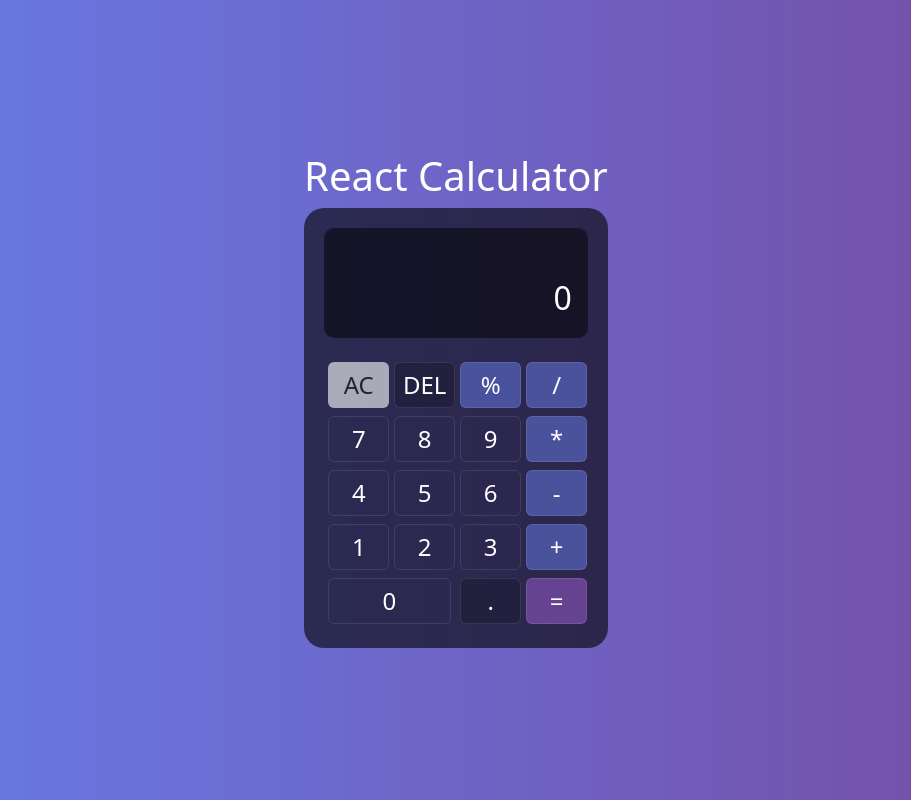
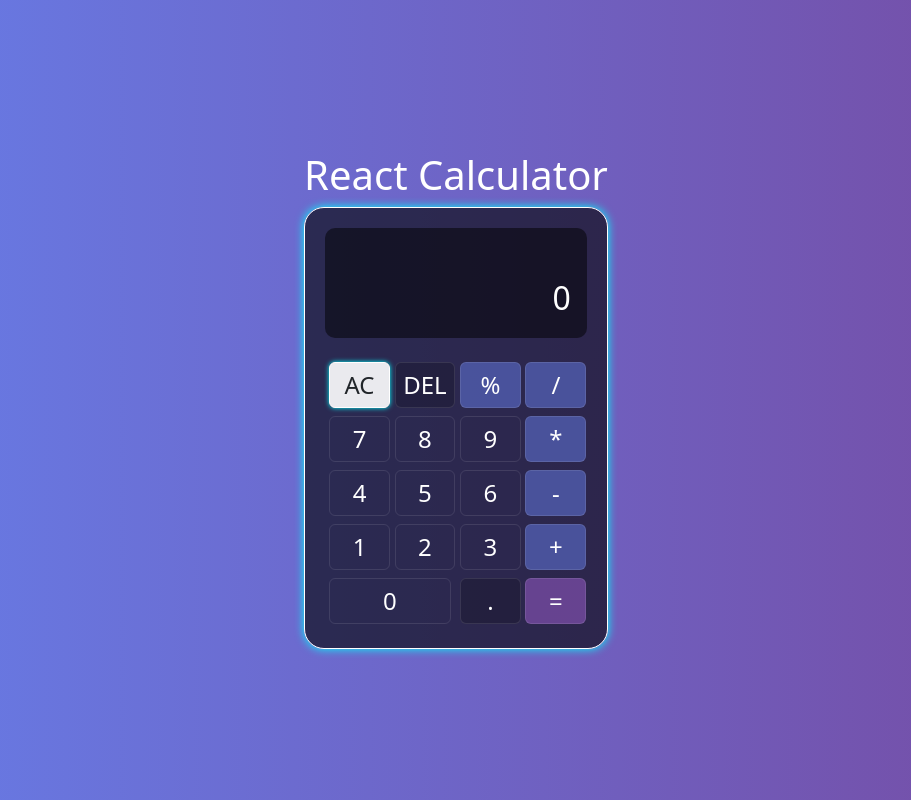
Before and after one commit to RahmanErturk/react-calculator, a React (Create React App) app: page / in a window 1280 px wide. In both pictures the pointer is over the button "AC". Shown: the whole page, without its empty margins (184-1095 px from the left). Built offline with nearby package versions, Linux system fonts and the light colour scheme; the HTML template or start-up script is replaced by a standard one.

Commit message:
neon effect gave

```diff
--- a/src/App.css
+++ b/src/App.css
@@ -26,6 +26,8 @@
     justify-content: space-between;
     background-color: rgba(0, 0, 0, 0.6);
     border-radius: 20px;
+    border: 1px solid white;
+    box-shadow: 0px 0px 10px #0ff;
   }
   .display {
     width: 100%;
@@ -76,7 +78,9 @@
   }
 
   .btn:hover {
-    background-color: rgba(255, 255, 255, 0.6);
+    background-color: rgba(255, 255, 255, 0.9);
+    border: 1px solid white;
+    box-shadow: 0px 0px 5px #0ff;
   }
 
   .reset {
```
